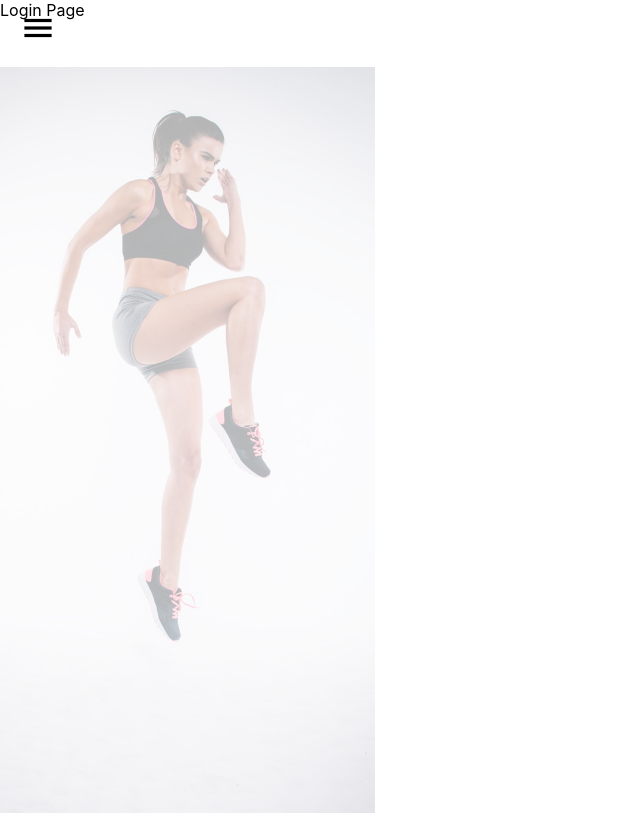
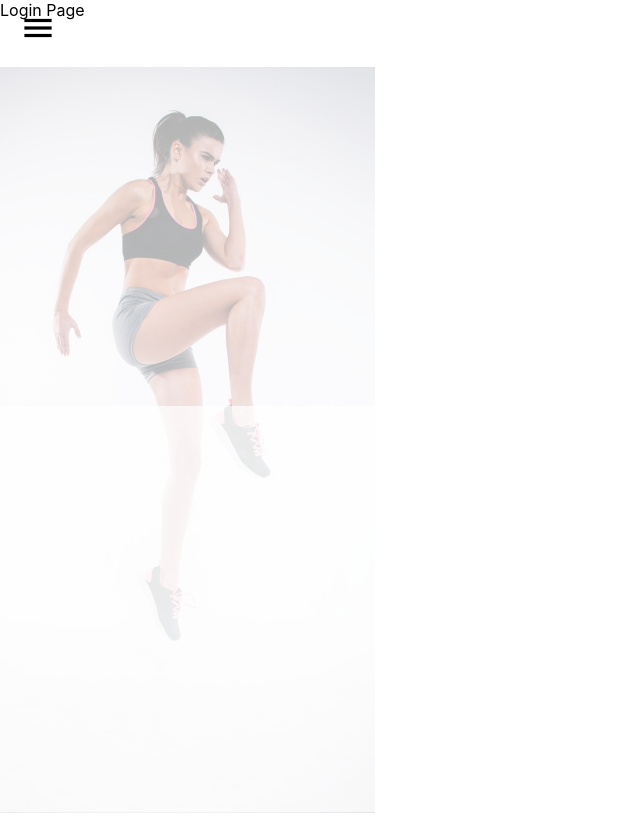
Before and after one commit to petermijkje/workout_app2, a React (Create React App) app in the folder workout_app/: page /Login in a window 1280 px wide. Shown: the whole page, without its empty margins (0-640 px from the left). Built offline with nearby package versions, Linux system fonts and the light colour scheme.

Commit message:
adding login function

```diff
--- a/workout_app/src/pages/login-and-logout/login-and-logout.component.jsx
+++ b/workout_app/src/pages/login-and-logout/login-and-logout.component.jsx
@@ -3,7 +3,11 @@ import React from 'react'
 import './login-and-logout.styles.scss'
 
 function Login() {
-  return <div className="login">Login Page</div>
+  return (
+    <div className="login">
+      Login Page<div className="login-div"></div>
+    </div>
+  )
 }
 
 export default Login
--- a/workout_app/src/pages/login-and-logout/login-and-logout.styles.scss
+++ b/workout_app/src/pages/login-and-logout/login-and-logout.styles.scss
@@ -1,3 +1,12 @@
 .login {
   position: absolute;
 }
+
+.login-div {
+  background-color: white;
+  position: absolute;
+  height: 406px;
+  width: 375px;
+  opacity: 0.7;
+  top: 406px;
+}
```
